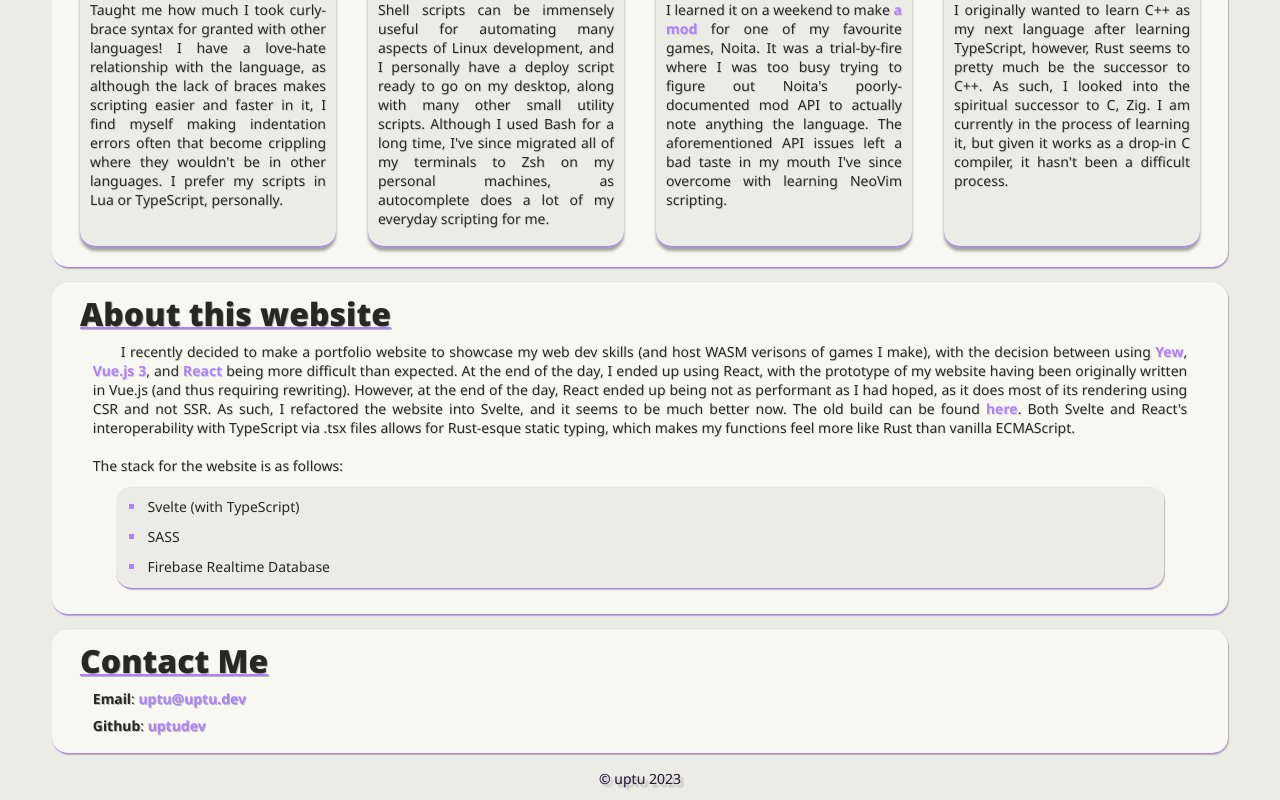
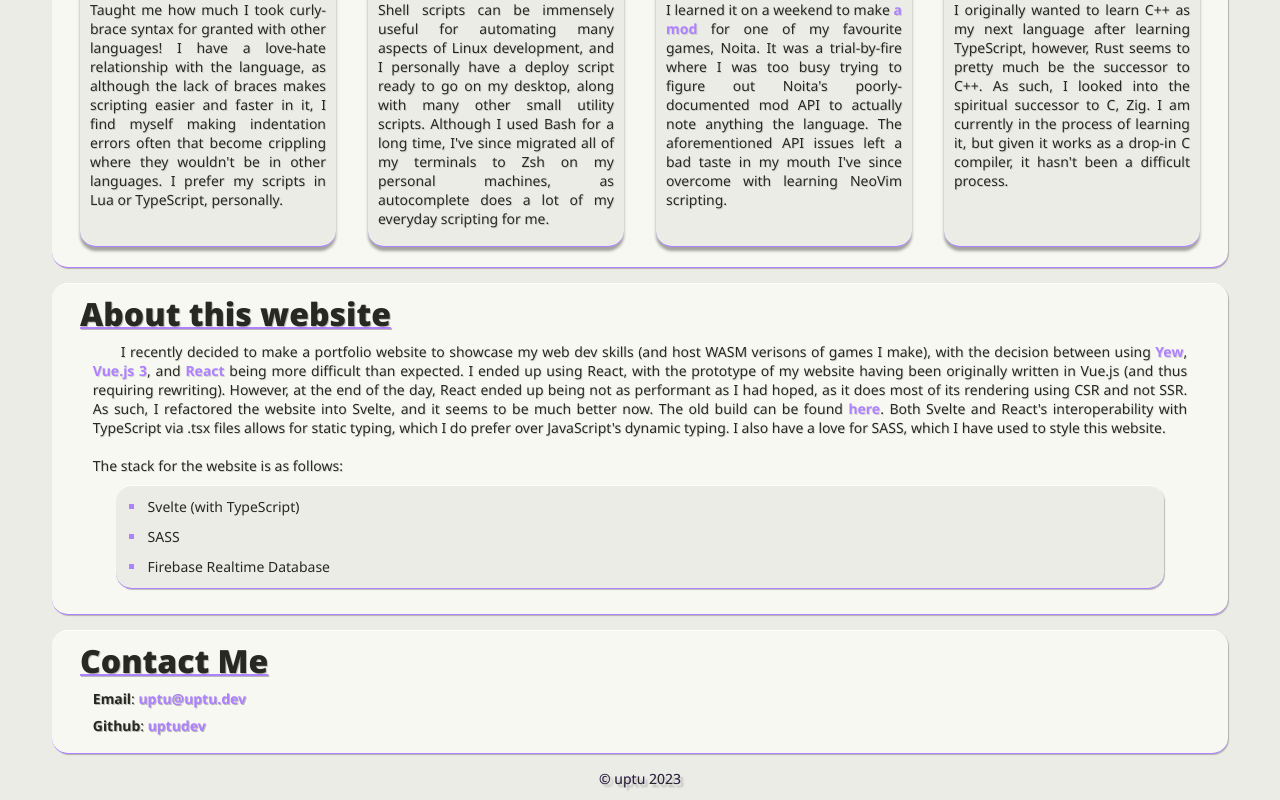
Before and after one commit to uptudev/uptu.dev, a SvelteKit app: page / in a window 1280 px wide. Shown: the part 1028-1828 px from the top of the page. Built offline with nearby package versions, Linux system fonts and the light colour scheme.

Commit message:
Changed weirdly worded paragraph on home page

```diff
--- a/src/routes/+page.svelte
+++ b/src/routes/+page.svelte
@@ -157,13 +157,15 @@
 		I recently decided to make a portfolio website to showcase my web dev skills (and host WASM
 		verisons of games I make), with the decision between using <a href="https://yew.rs/">Yew</a>,
 		<a href="https://vuejs.org/">Vue.js 3</a>, and <a href="https://react.dev/">React</a> being more
-		difficult than expected. At the end of the day, I ended up using React, with the prototype of my
+		difficult than expected. I ended up using React, with the prototype of my
 		website having been originally written in Vue.js (and thus requiring rewriting). However, at the
 		end of the day, React ended up being not as performant as I had hoped, as it does most of its
 		rendering using CSR and not SSR. As such, I refactored the website into Svelte, and it seems to
-		be much better now. The old build can be found <a href="/react">here</a>. Both Svelte and
-		React's interoperability with TypeScript via .tsx files allows for Rust-esque static typing,
-		which makes my functions feel more like Rust than vanilla ECMAScript.
+        be much better now. The old build can be found
+        <a href="https://github.com/uptudev/uptu.dev/tree/react_legacy/">here</a>.
+        Both Svelte and React's interoperability with TypeScript via .tsx files allows for static typing,
+		which I do prefer over JavaScript's dynamic typing. I also have a love for SASS, which I have
+        used to style this website.
 		<br />
 		<br />
 		The stack for the website is as follows:
```
